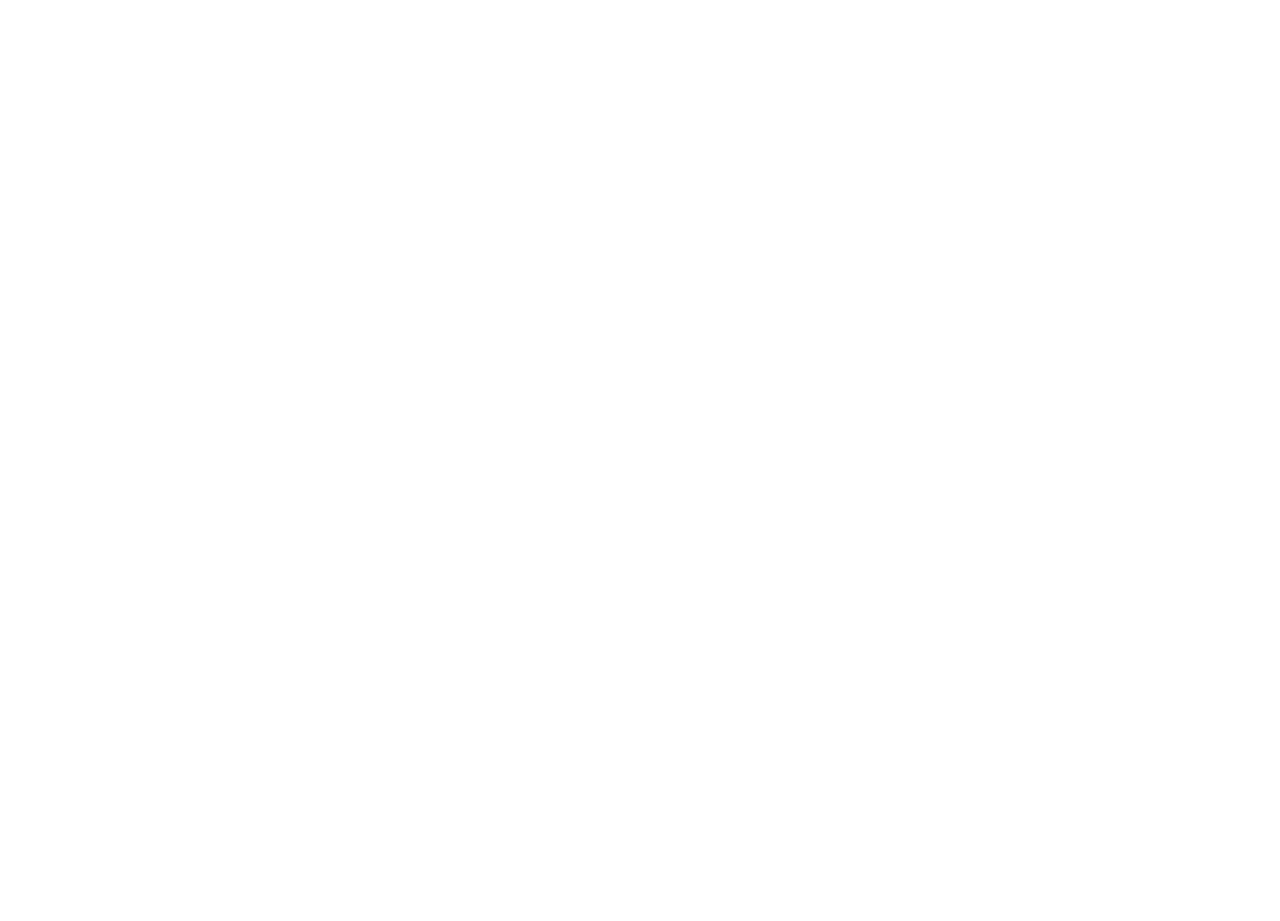
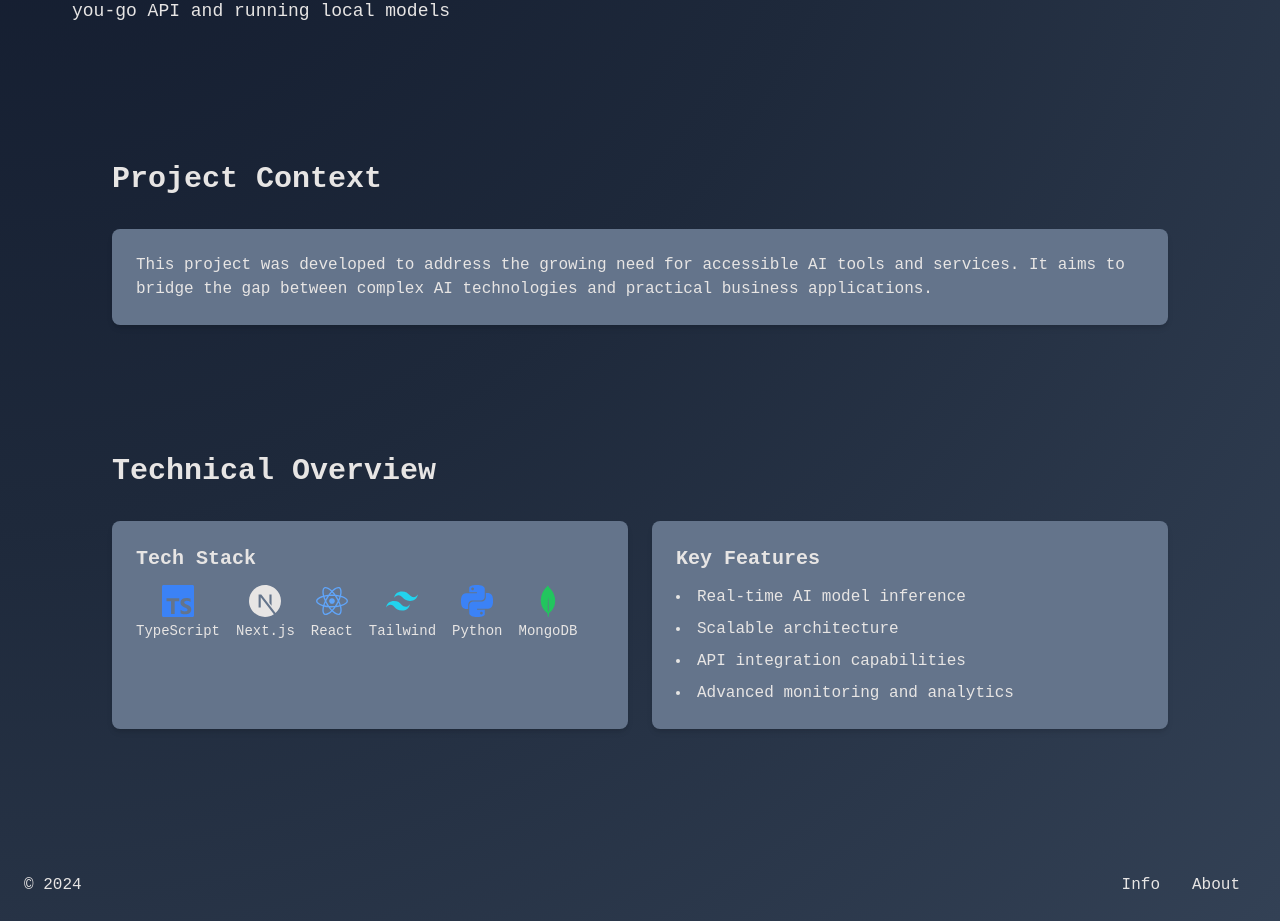
Before and after one commit to QLeBot/portfolio, a Next.js app: page /projects/ai-platform in a window 1280 px wide. Before the commit this address had no page. Shown: the part 427-1348 px from the top of the page. Before the commit the page ends 800 px from the top, so only its background shows below. Built offline with nearby package versions, Linux system fonts and the light colour scheme.

Commit message:
added projects pages

```diff
--- a/app/page.tsx
+++ b/app/page.tsx
@@ -222,8 +222,8 @@
         <div className="mx-auto w-[95%] lg:w-[90%] xl:w-[85%] px-4">
           <h2 className="text-3xl text-light font-bold mb-8">Projects</h2>
           <div className="grid grid-cols-1 md:grid-cols-2 gap-8">
-            <ProjectCard title="AI Platform" description="Creating a centralized platform for AI models using pay-as-you-go API and running local models" technologies={["Typescript", "Next.js", "React", "Tailwind", "Python", "MongoDB"]} link="https://example.com" />
-            <ProjectCard title="Faces Dataset Scraping" description="Exploring scraping ThisPersonDoesNotExist for creating a dataset of faces to train model to detect facial features. The intended use is to create a anonymization model and a face swap model." technologies={["Python", "Selenium"]} link="https://example.com" />
+            <ProjectCard title="AI Platform" description="Creating a centralized platform for AI models using pay-as-you-go API and running local models" technologies={["Typescript", "Next.js", "React", "Tailwind", "Python", "MongoDB"]} link="/projects/ai-platform" />
+            <ProjectCard title="Faces Dataset Scraping" description="Exploring scraping ThisPersonDoesNotExist for creating a dataset of faces to train model to detect facial features. The intended use is to create a anonymization model and a face swap model." technologies={["Python", "Selenium"]} link="/projects/dataset" />
             <ProjectCard title="Football Data Analysis" description="Scraping data from websites and creating a end-to-end data infrastructure with pipelines, queues and dashboards." technologies={["Python", "Selenium", "SQL", "Databricks", "Kafka", "PowerBI"]} link="https://example.com" />
             <ProjectCard title="Project 4" description="Description 4" technologies={["Python", "Pandas", "SQL"]} link="https://example.com" />
           </div>
--- /dev/null
+++ b/app/projects/ai-platform/page.tsx
@@ -0,0 +1,87 @@
+import React from 'react';
+import NavBar from '../../components/nav-bar';
+import Footer from '../../components/nav-footer';
+import { SiTypescript, SiNextdotjs, SiTailwindcss, SiPython, SiMongodb } from 'react-icons/si';
+import { FaReact } from 'react-icons/fa';
+
+const AiPlatformPage = () => {
+  return (
+    <div className="w-full flex flex-col min-h-screen bg-gradient-darker space-mono-regular">
+      <NavBar />
+
+      {/* Project Header */}
+      <section className="flex-grow mx-auto w-full px-4 sm:px-6 lg:px-8 py-10 pt-40 container">
+        <h1 className="mb-4 py-8 pt-4 text-7xl text-stone-200 font-bold space-mono-bold">AI Platform</h1>
+        <p className="text-xl mb-4 text-stone-200">A comprehensive platform for developing and deploying AI-powered applications</p>
+        <p className="text-lg mb-8 text-stone-200 max-w-2xl">
+          Creating a centralized platform for AI models using pay-as-you-go API and running local models
+        </p>
+      </section>
+
+      {/* Project Context */}
+      <section className="w-full py-16">
+        <div className="mx-auto w-[95%] lg:w-[90%] xl:w-[85%] px-4">
+          <h2 className="text-3xl text-light font-bold mb-8">Project Context</h2>
+          <div className="bg-uni-slate-light p-6 rounded-lg shadow-md">
+            <p className="text-light">
+              This project was developed to address the growing need for accessible AI tools
+              and services. It aims to bridge the gap between complex AI technologies and
+              practical business applications.
+            </p>
+          </div>
+        </div>
+      </section>
+
+      {/* Technical Details */}
+      <section className="w-full py-16">
+        <div className="mx-auto w-[95%] lg:w-[90%] xl:w-[85%] px-4">
+          <h2 className="text-3xl text-light font-bold mb-8">Technical Overview</h2>
+          <div className="grid grid-cols-1 md:grid-cols-2 gap-6">
+            <div className="bg-uni-slate-light p-6 rounded-lg shadow-md">
+              <h3 className="text-xl text-light font-bold mb-3">Tech Stack</h3>
+              <div className="flex flex-wrap gap-4">
+                <div className="flex flex-col items-center">
+                  <SiTypescript className="w-8 h-8 text-blue-500" />
+                  <span className="text-sm mt-1 text-light">TypeScript</span>
+                </div>
+                <div className="flex flex-col items-center">
+                  <SiNextdotjs className="w-8 h-8 text-light" />
+                  <span className="text-sm mt-1 text-light">Next.js</span>
+                </div>
+                <div className="flex flex-col items-center">
+                  <FaReact className="w-8 h-8 text-blue-400" />
+                  <span className="text-sm mt-1 text-light">React</span>
+                </div>
+                <div className="flex flex-col items-center">
+                  <SiTailwindcss className="w-8 h-8 text-cyan-400" />
+                  <span className="text-sm mt-1 text-light">Tailwind</span>
+                </div>
+                <div className="flex flex-col items-center">
+                  <SiPython className="w-8 h-8 text-blue-500" />
+                  <span className="text-sm mt-1 text-light">Python</span>
+                </div>
+                <div className="flex flex-col items-center">
+                  <SiMongodb className="w-8 h-8 text-green-500" />
+                  <span className="text-sm mt-1 text-light">MongoDB</span>
+                </div>
+              </div>
+            </div>
+            <div className="bg-uni-slate-light p-6 rounded-lg shadow-md">
+              <h3 className="text-xl text-light font-bold mb-3">Key Features</h3>
+              <ul className="list-disc list-inside space-y-2 text-light">
+                <li>Real-time AI model inference</li>
+                <li>Scalable architecture</li>
+                <li>API integration capabilities</li>
+                <li>Advanced monitoring and analytics</li>
+              </ul>
+            </div>
+          </div>
+        </div>
+      </section>
+
+      <Footer />
+    </div>
+  );
+};
+
+export default AiPlatformPage;
--- /dev/null
+++ b/app/projects/dataset/page.tsx
@@ -0,0 +1,87 @@
+import React from 'react';
+import NavBar from '../../components/nav-bar';
+import Footer from '../../components/nav-footer';
+import { SiTypescript, SiNextdotjs, SiTailwindcss, SiPython, SiMongodb } from 'react-icons/si';
+import { FaReact } from 'react-icons/fa';
+
+const DatasetPage = () => {
+  return (
+    <div className="w-full flex flex-col min-h-screen bg-gradient-darker space-mono-regular">
+      <NavBar />
+
+      {/* Project Header */}
+      <section className="flex-grow mx-auto w-full px-4 sm:px-6 lg:px-8 py-10 pt-40 container">
+        <h1 className="mb-4 py-8 pt-4 text-7xl text-stone-200 font-bold space-mono-bold">Dataset</h1>
+        <p className="text-xl mb-4 text-stone-200">A comprehensive platform for developing and deploying AI-powered applications</p>
+        <p className="text-lg mb-8 text-stone-200 max-w-2xl">
+          Creating a centralized platform for AI models using pay-as-you-go API and running local models
+        </p>
+      </section>
+
+      {/* Project Context */}
+      <section className="w-full py-16">
+        <div className="mx-auto w-[95%] lg:w-[90%] xl:w-[85%] px-4">
+          <h2 className="text-3xl text-light font-bold mb-8">Project Context</h2>
+          <div className="bg-uni-slate-light p-6 rounded-lg shadow-md">
+            <p className="text-light">
+              This project was developed to address the growing need for accessible AI tools
+              and services. It aims to bridge the gap between complex AI technologies and
+              practical business applications.
+            </p>
+          </div>
+        </div>
+      </section>
+
+      {/* Technical Details */}
+      <section className="w-full py-16">
+        <div className="mx-auto w-[95%] lg:w-[90%] xl:w-[85%] px-4">
+          <h2 className="text-3xl text-light font-bold mb-8">Technical Overview</h2>
+          <div className="grid grid-cols-1 md:grid-cols-2 gap-6">
+            <div className="bg-uni-slate-light p-6 rounded-lg shadow-md">
+              <h3 className="text-xl text-light font-bold mb-3">Tech Stack</h3>
+              <div className="flex flex-wrap gap-4">
+                <div className="flex flex-col items-center">
+                  <SiTypescript className="w-8 h-8 text-blue-500" />
+                  <span className="text-sm mt-1 text-light">TypeScript</span>
+                </div>
+                <div className="flex flex-col items-center">
+                  <SiNextdotjs className="w-8 h-8 text-light" />
+                  <span className="text-sm mt-1 text-light">Next.js</span>
+                </div>
+                <div className="flex flex-col items-center">
+                  <FaReact className="w-8 h-8 text-blue-400" />
+                  <span className="text-sm mt-1 text-light">React</span>
+                </div>
+                <div className="flex flex-col items-center">
+                  <SiTailwindcss className="w-8 h-8 text-cyan-400" />
+                  <span className="text-sm mt-1 text-light">Tailwind</span>
+                </div>
+                <div className="flex flex-col items-center">
+                  <SiPython className="w-8 h-8 text-blue-500" />
+                  <span className="text-sm mt-1 text-light">Python</span>
+                </div>
+                <div className="flex flex-col items-center">
+                  <SiMongodb className="w-8 h-8 text-green-500" />
+                  <span className="text-sm mt-1 text-light">MongoDB</span>
+                </div>
+              </div>
+            </div>
+            <div className="bg-uni-slate-light p-6 rounded-lg shadow-md">
+              <h3 className="text-xl text-light font-bold mb-3">Key Features</h3>
+              <ul className="list-disc list-inside space-y-2 text-light">
+                <li>Real-time AI model inference</li>
+                <li>Scalable architecture</li>
+                <li>API integration capabilities</li>
+                <li>Advanced monitoring and analytics</li>
+              </ul>
+            </div>
+          </div>
+        </div>
+      </section>
+
+      <Footer />
+    </div>
+  );
+};
+
+export default DatasetPage;
```
